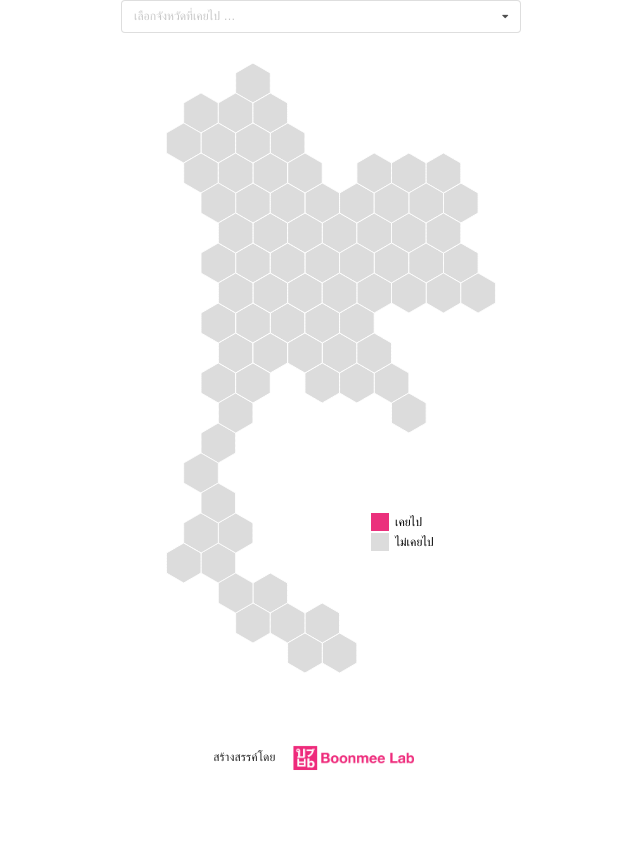
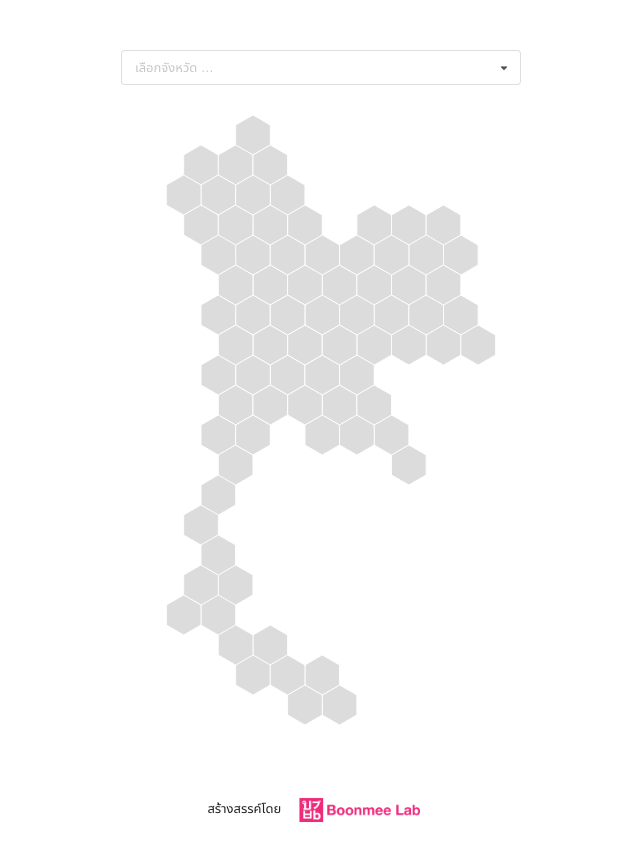
Before and after one commit to puripant/thailand-hex-map, a plain HTML site: page index.html in a window 1280 px wide. Shown: the whole page, without its empty margins (319-959 px from the left). Before the commit the page ends 800 px from the top, so only its background shows below. Drawn offline with nearby package versions, Linux system fonts and the light colour scheme.

Commit message:
Change font and metadata Remove legend

```diff
--- a/index.html
+++ b/index.html
@@ -1,34 +1,35 @@
 <html>
 <head>
-  <title>มาอวดจังหวัดที่เคยไปกัน!</title>
+  <title>Hex Map of Thailand</title>
 	<meta charset="utf-8">
 	<meta name="viewport" content="width=device-width, initial-scale=1" />
 
   <!-- for Google -->
-  <meta name="description" content="พิมพ์ชื่อจังหวัดที่เคยไป แล้วแสดงเป็นแผนที่ไปอวดเพื่อนได้เลย! เมืองไทยมีที่เที่ยวมากมาย น้ำตก ทะเล ภูเขา เที่ยวไทย ไม่ไปไม่รู้" />
-  <meta name="keywords" content="map, visualization, choropleth, thailand, travel, แผนที่, ท่องเที่ยว, เที่ยวไทย, จังหวัด" />
+  <meta name="description" content="พิมพ์ชื่อจังหวัด แล้วแสดงเป็นแผนที่รูปหกเหลี่ยมไปอวดเพื่อนได้เลย!" />
+  <meta name="keywords" content="hexmap, map, visualization, choropleth, thailand, แผนที่, จังหวัด, รูปหกเหลี่ยม, ประเทศไทย, ไทย" />
   <meta name="author" content="Boonmee Lab" />
 
   <!-- for Facebook -->
-  <meta property="og:title" content="มาอวดจังหวัดที่เคยไปกัน!" />
+  <meta property="og:title" content="Hex Map of Thailand" />
   <meta property="og:type" content="article" />
-  <meta property="og:image" content="http://puripant.ruchikachorn.com/thai-provinces-visited/thumbnail.jpg" />
-  <meta property="og:url" content="http://puripant.ruchikachorn.com/thai-provinces-visited/" />
-  <meta property="og:description" content="พิมพ์ชื่อจังหวัดที่เคยไป แล้วแสดงเป็นแผนที่ไปอวดเพื่อนได้เลย! เมืองไทยมีที่เที่ยวมากมาย น้ำตก ทะเล ภูเขา เที่ยวไทย ไม่ไปไม่รู้" />
+  <meta property="og:image" content="http://puripant.ruchikachorn.com/thailand_hex_map/thumbnail.jpg" />
+  <meta property="og:url" content="http://puripant.ruchikachorn.com/thailand_hex_map/" />
+  <meta property="og:description" content="พิมพ์ชื่อจังหวัด แล้วแสดงเป็นแผนที่รูปหกเหลี่ยมไปอวดเพื่อนได้เลย!" />
 
   <!-- for Twitter -->
   <meta name="twitter:card" content="summary" />
-  <meta name="twitter:title" content="มาอวดจังหวัดที่เคยไปกัน!" />
-  <meta name="twitter:description" content="พิมพ์ชื่อจังหวัดที่เคยไป แล้วแสดงเป็นแผนที่ไปอวดเพื่อนได้เลย! เมืองไทยมีที่เที่ยวมากมาย น้ำตก ทะเล ภูเขา เที่ยวไทย ไม่ไปไม่รู้" />
-  <meta name="twitter:image" content="http://puripant.ruchikachorn.com/thai-provinces-visited/thumbnail.jpg" />
+  <meta name="twitter:title" content="Hex Map of Thailand" />
+  <meta name="twitter:description" content="พิมพ์ชื่อจังหวัด แล้วแสดงเป็นแผนที่รูปหกเหลี่ยมไปอวดเพื่อนได้เลย!" />
+  <meta name="twitter:image" content="http://puripant.ruchikachorn.com/thailand_hex_map/thumbnail.jpg" />
 
 	<link rel="stylesheet" type="text/css" href="https://cdnjs.cloudflare.com/ajax/libs/semantic-ui/2.2.10/semantic.min.css">
 	<link href="main.css" rel="stylesheet">
 </head>
+
 <body>
 	<div id="input">
 		<select id="provinces" class="ui fluid search dropdown" multiple="">
-			<option value="">เลือกจังหวัดที่เคยไป …</option>
+			<option value="">เลือกจังหวัด …</option>
 		</select>
 	</div>
 	<div id="result"></div>
--- a/main.css
+++ b/main.css
@@ -1,3 +1,10 @@
+@import url(webfonts/stylesheet.css);
+
+body {
+  font: normal 13px 'Noto Sans Thai UI', sans-serif;
+  margin-top: 50px;
+}
+
 /* On mouse hover, lighten state color */
 path:hover {
 	fill-opacity: .7;
@@ -16,10 +23,6 @@ div.tooltip {
 	border: 0px;
 	border-radius: 5px;
 	pointer-events: none;
-}
-
-body {
-	font: 12px sans-serif;
 }
 
 #input, #result {
--- a/main.js
+++ b/main.js
@@ -19,28 +19,28 @@ let color = d3.scaleLinear()
   .domain([0, 1])
   .range(["gainsboro", "#eb307c"]);
 
-let legendText = ["เคยไป", "ไม่เคยไป"];
+// let legendText = ["เคยไป", "ไม่เคยไป"];
 
-// Modified Legend Code from Mike Bostock: http://bl.ocks.org/mbostock/3888852
-let legend = d3.select("#result").append("svg")
-    .attr("class", "legend")
-    .attr("width", 140)
-    .attr("height", 100)
-    .selectAll("g")
-  .data(color.domain().slice().reverse())
-    .enter()
-    .append("g")
-    .attr("transform", (d, i) => `translate(0,${i * 20})`);
-legend.append("rect")
-  .attr("width", 18)
-  .attr("height", 18)
-  .style("fill", color);
-legend.append("text")
-  .data(legendText)
-    .attr("x", 24)
-    .attr("y", 9)
-    .attr("dy", ".35em")
-    .text(d => d);
+// // Modified Legend Code from Mike Bostock: http://bl.ocks.org/mbostock/3888852
+// let legend = d3.select("#result").append("svg")
+//     .attr("class", "legend")
+//     .attr("width", 140)
+//     .attr("height", 100)
+//     .selectAll("g")
+//   .data(color.domain().slice().reverse())
+//     .enter()
+//     .append("g")
+//     .attr("transform", (d, i) => `translate(0,${i * 20})`);
+// legend.append("rect")
+//   .attr("width", 18)
+//   .attr("height", 18)
+//   .style("fill", color);
+// legend.append("text")
+//   .data(legendText)
+//   .attr("x", 24)
+//   .attr("y", 9)
+//   .attr("dy", ".35em")
+//   .text(d => d);
 
 //Create SVG element and append map to the SVG
 let svg = d3.select("#result")
--- /dev/null
+++ b/webfonts/stylesheet.css
@@ -0,0 +1,13 @@
+/* Noto Sans Thai UI Web fonts - PAKIN.ME */
+@font-face {
+  font-family: 'Noto Sans Thai UI';
+  src: url('subset-NotoSansThaiUI-Bold.woff2') format('woff2'), url('subset-NotoSansThaiUI-Bold.woff') format('woff');
+  font-weight: bold;
+  font-style: normal;
+}
+@font-face {
+  font-family: 'Noto Sans Thai UI';
+  src: url('subset-NotoSansThaiUI-Regular.woff2') format('woff2'), url('subset-NotoSansThaiUI-Regular.woff') format('woff');
+  font-weight: normal;
+  font-style: normal;
+}
```
Also changed, not shown: thumbnail.png (added), webfonts/subset-NotoSansThaiUI-Bold.woff (added), webfonts/subset-NotoSansThaiUI-Bold.woff2 (added), webfonts/subset-NotoSansThaiUI-Regular.woff (added), webfonts/subset-NotoSansThaiUI-Regular.woff2 (added).
